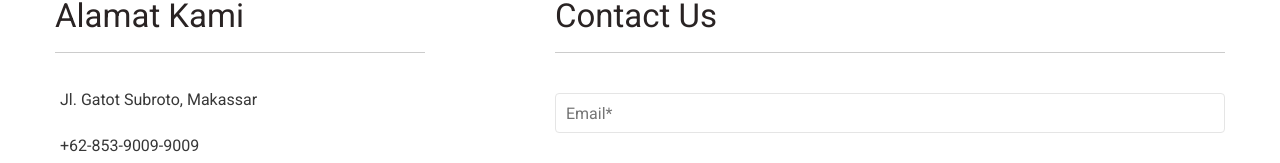
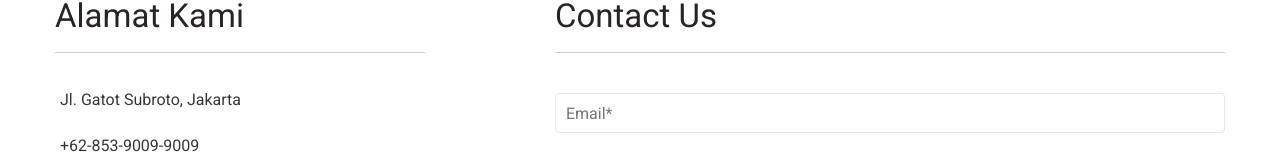
Before and after one commit to yudhaislamisulistya/simple-e-commerce-new, a Next.js app: page /contact in a window 1280 px wide. Shown: the part 185-348 px from the top of the page. Built offline with nearby package versions, Linux system fonts and the light colour scheme.

Commit message:
Coba push

```diff
--- a/pages/contact.js
+++ b/pages/contact.js
@@ -15,7 +15,7 @@ export default function Contact() {
                                     <hr class="delimeter"></hr>
                                 </div>
                                 <div class="contact-info mb--20">
-                                    <p><i class="fa fa-map-marker"></i>Jl. Gatot Subroto, Makassar</p>
+                                    <p><i class="fa fa-map-marker"></i>Jl. Gatot Subroto, Jakarta</p>
                                     <p><i class="fa fa-phone"></i> +62-853-9009-9009</p>
                                     <p><i class="fa fa-clock-o"></i> Senin – Jumat : 9:00 – 18:00</p>
                                 </div>
```
